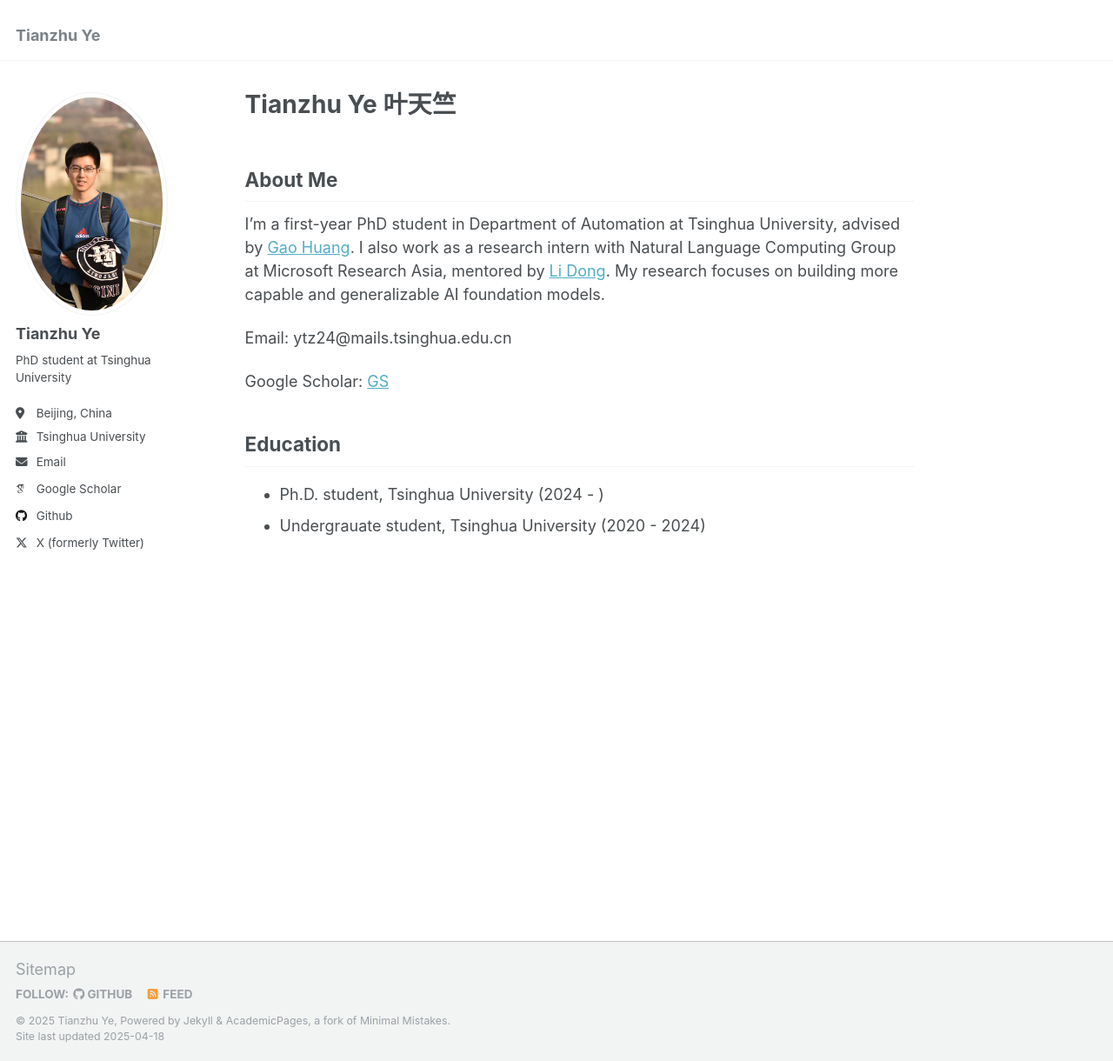
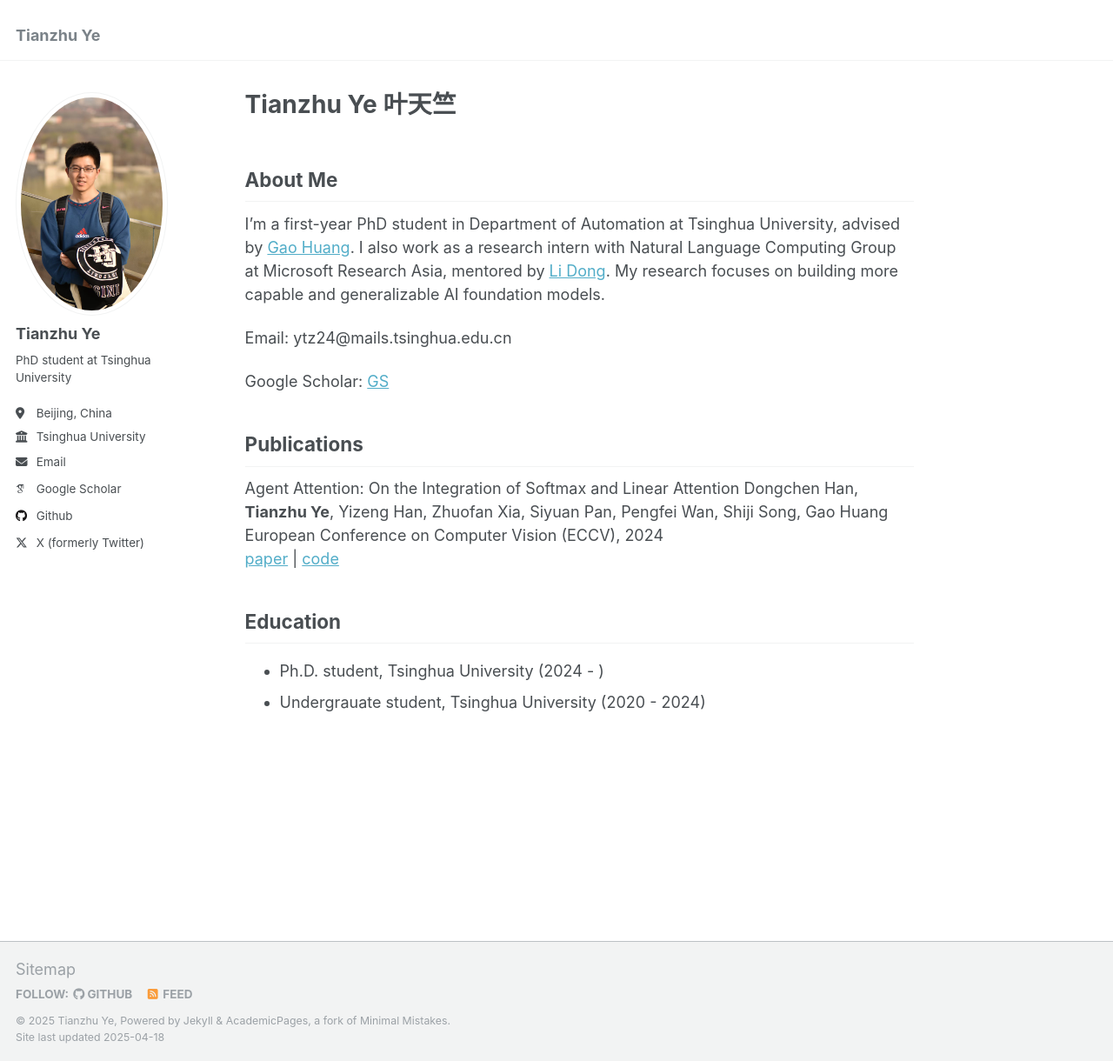
Before and after one commit to YTianZHU/YTianZHU.github.io, a Jekyll site: the page built from _pages/about.md, in a window 1280 px wide and 1220 px high. Shown: the whole window at 87% size. Built offline with Jekyll 4.4.1, drawn with Linux system fonts in a browser that asks for light colours; some web fonts are replaced.

Commit message:
Update about.md

```diff
--- a/_pages/about.md
+++ b/_pages/about.md
@@ -14,6 +14,13 @@ Email: ytz24@mails.tsinghua.edu.cn
 
 Google Scholar: [GS](https://scholar.google.com/citations?user=7X8BCBsAAAAJ)
 
+## Publications
+
+Agent Attention: On the Integration of Softmax and Linear Attention
+Dongchen Han, **Tianzhu Ye**, Yizeng Han, Zhuofan Xia, Siyuan Pan, Pengfei Wan, Shiji Song, Gao Huang
+European Conference on Computer Vision (ECCV), 2024
+[paper](https://arxiv.org/abs/2312.08874) | [code](https://github.com/LeapLabTHU/Agent-Attention)
+
 ## Education
 - Ph.D. student, Tsinghua University (2024 - )
 - Undergrauate student, Tsinghua University (2020 - 2024)
```
